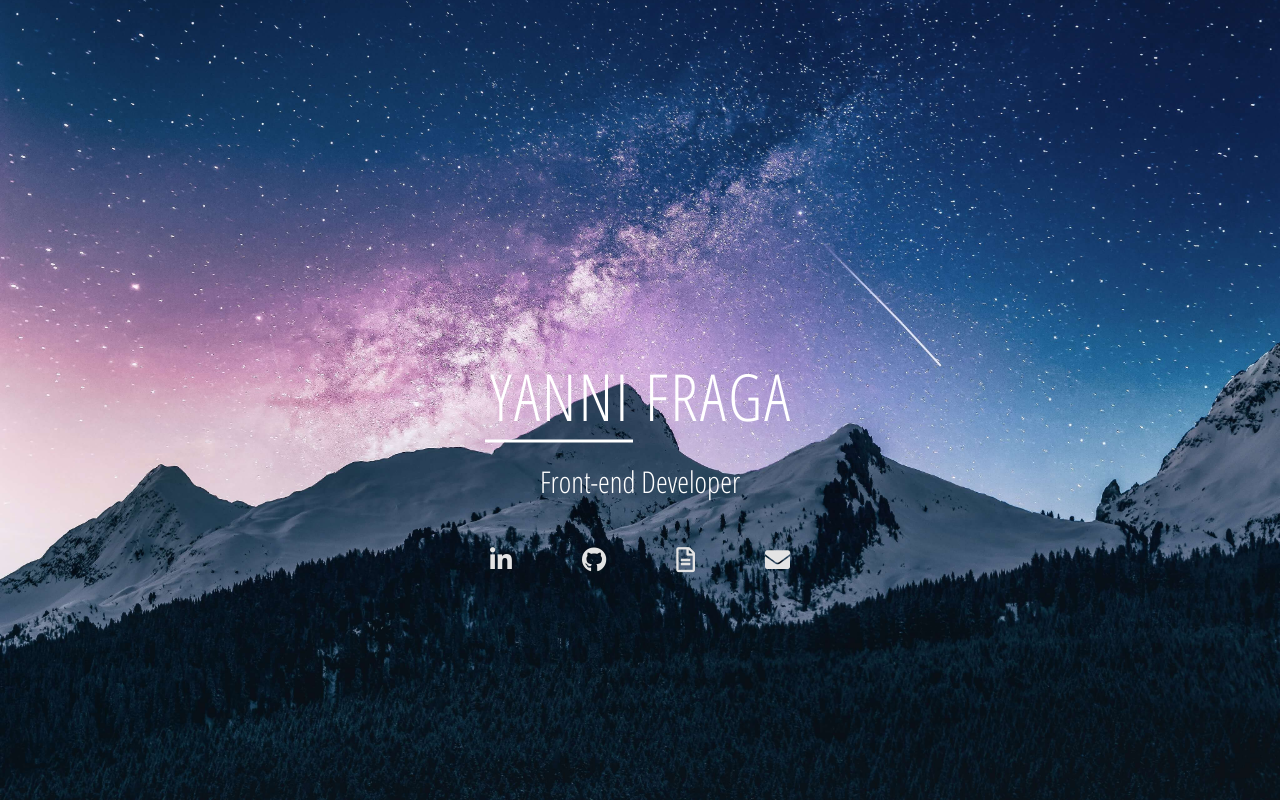
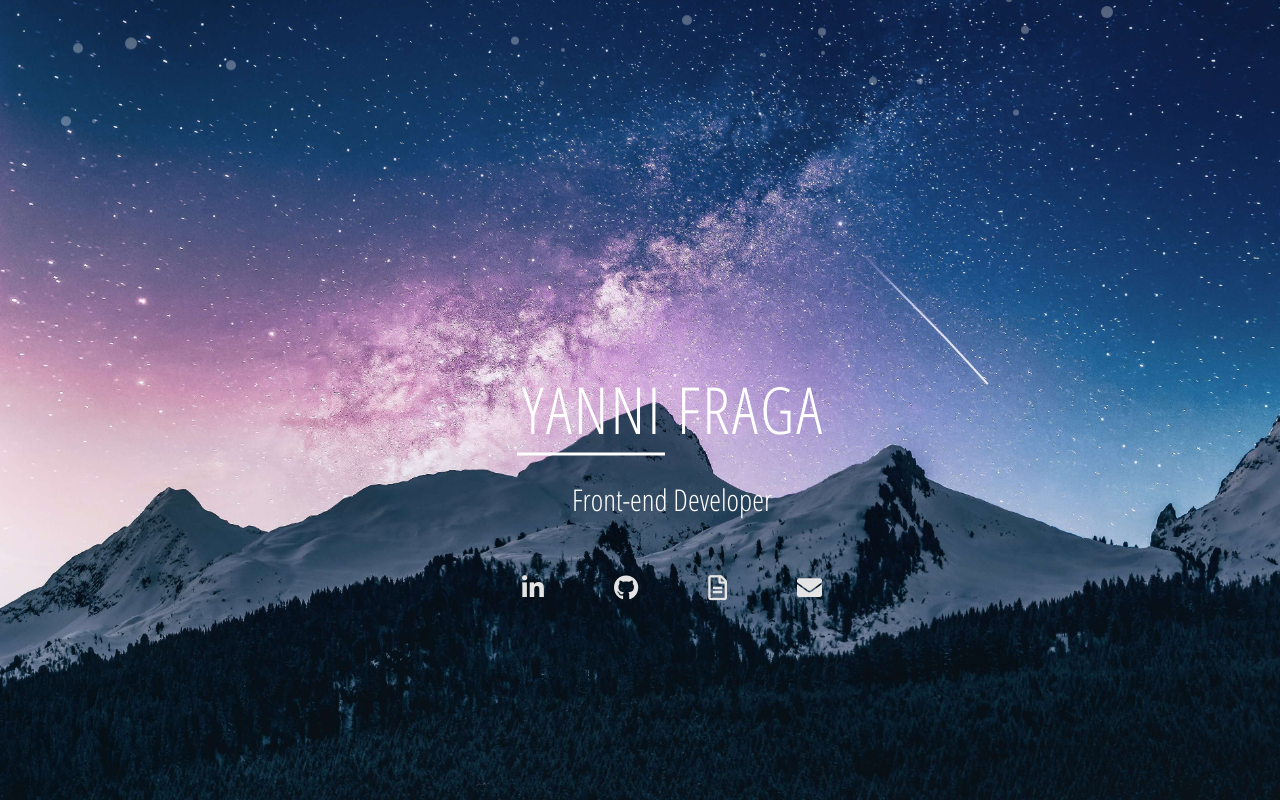
Before and after one commit to YanniF/website, a website: page index.html in a window 1280 px wide. Drawn offline with Linux system fonts and the light colour scheme.

Commit message:
Experimenting with 'snow'

```diff
--- a/index.html
+++ b/index.html
@@ -36,10 +36,10 @@
 	<!-- This is temporary. I'll be updating it soon :) -->
 	<div class="container">
 		<h1>Yanni Fraga</h1>
-		<svg width="310" height="100" viewBox="0 0 310 100">
-			<line x1="0" y1="5" x2="145" y2="5" stroke="#fff" stroke-width="3" />
-			<text x="5" y="70" fill="#fff" textLength="300">YANNI FRAGA</text>
-			<line x1="160" y1="90" x2="308" y2="90" stroke="#fff" stroke-width="3" />
+		<svg id="title" width="310" height="100" viewBox="0 0 310 100">
+				<line x1="0" y1="5" x2="145" y2="5" stroke="#fff" stroke-width="3" />
+				<text x="5" y="70" fill="#fff" textLength="300">YANNI FRAGA</text>
+				<line x1="160" y1="90" x2="308" y2="90" stroke="#fff" stroke-width="3" />
 		</svg>
 		<h2>Front-end Developer</h2>
 		<div class="links">
@@ -56,6 +56,8 @@
 				<i class="fas fa-envelope" alt="E-mail"></i>
 			</a>
 		</div>
+
+		<svg id="snow" width="100" height="100"></svg>
 	</div>
 
 	<link rel="stylesheet" href="https://use.fontawesome.com/releases/v5.3.1/css/all.css" integrity="sha384-mzrmE5qonljUremFsqc01SB46JvROS7bZs3IO2EmfFsd15uHvIt+Y8vEf7N7fWAU" crossorigin="anonymous">
--- a/temp/app.js
+++ b/temp/app.js
@@ -0,0 +1,31 @@
+
+const windowWidth = window.innerWidth;
+const windowHeight = window.innerHeight;
+
+function criarCirculo() {
+  const snow = document.querySelector('#snow');
+  const svgNS = 'http://www.w3.org/2000/svg';
+  const myCircle = document.createElementNS(svgNS, 'circle');
+
+  myCircle.setAttributeNS(null, 'r', Math.floor(Math.random() * 5) + 2);
+  myCircle.setAttributeNS(null, 'cx', Math.floor(Math.random() * windowWidth));
+  myCircle.setAttributeNS(null, 'cy', -10);
+  myCircle.setAttributeNS(null, 'fill', `rgba(255,255,255, .3)`);
+
+  myCircle.animate([
+    { transform: 'translateY(0)'  },
+    { transform: `translateY(${windowHeight + 50}px)` }
+    ],
+    {
+      duration: 30000,
+      delay: Math.floor(Math.random() * 40000),
+      iterations: Infinity
+  });
+
+  snow.appendChild(myCircle);
+}
+
+for(let i = 0; i < (windowWidth / 6); i++) {
+  criarCirculo(i);
+  console.log(i)
+}
--- a/temp/style.css
+++ b/temp/style.css
@@ -8,7 +8,6 @@ html {
 }
 
 @media only screen and (max-width: 53.12em) {
-
   html {
     font-size: 50%;
   }
@@ -29,11 +28,16 @@ html {
   flex-direction: column;
   align-items: center;
   justify-content: center;
-	width: 100vw;
-	height: 100vh;
+	width: 105vw;
+	height: 105vh;
 	background-image: url('img.jpg');
 	background-size: cover;
 	background-position: center;
+}
+
+.container > *:not(#snow) {
+  position: relative;
+  z-index: 1;
 }
 
 h1 {
@@ -43,24 +47,24 @@ h1 {
 h2 {
   font-weight: 300;
   font-size: 3rem;
-  margin-top: 1rem;
+  margin-top: 1.5rem;
 }
 
-svg {
+#title {
   margin-top: 10rem;
   cursor: default;
 }
 
-svg text {
+#title text {
   font-size: 6.5rem;
   text-anchor: start;
 }
 
-svg line {
+#title line {
   animation: moveLeft .8s 1s ease-in forwards;
 }
 
-svg:hover line {
+#title:hover line {
   animation: moveRight .8s ease-out;
 }
 
@@ -68,18 +72,27 @@ svg:hover line {
   display: flex;
   justify-content: space-between;
   width: 300px;
-  margin-top: 4rem;
+  margin-top: 5rem;
   font-size: 2.5rem;
 }
 
 a {
   text-decoration: none;
   color: #e4e4e4;
-  transition: color .2s;
+  transition: color .4s;
 }
 
 a:hover {
   color: #fff;
+}
+
+#snow {
+  position: fixed;
+  top: 0;
+  left: 0;
+  width: 100vw;
+  height: 100vh;
+  z-index: 0;
 }
 
 @keyframes moveLeft {
```
